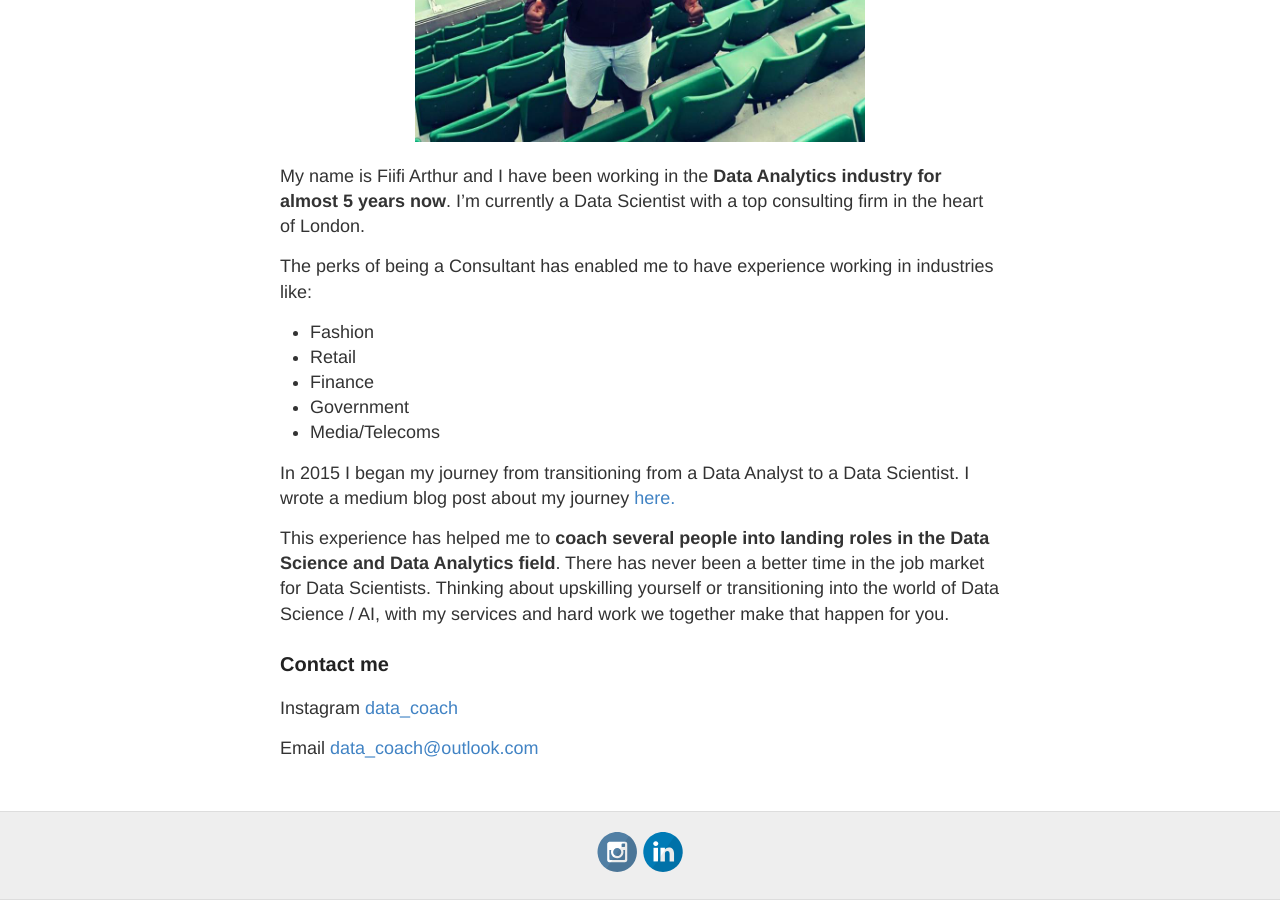
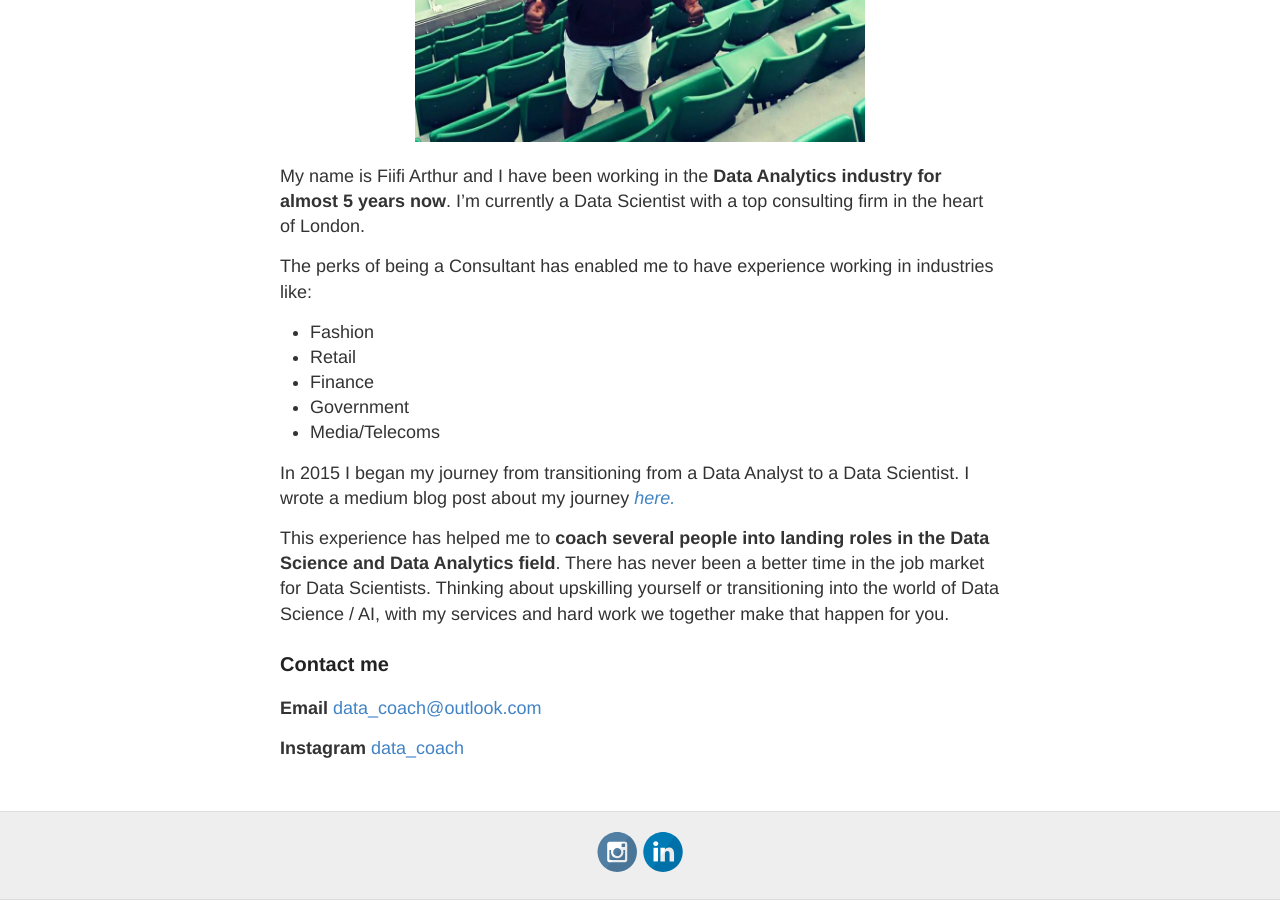
Before and after one commit to Fiifi2015/Fiifi2015.github.io, a Jekyll site: the page built from about.md, in a window 1280 px wide and 900 px high, scrolled down 671 px. Built offline with Jekyll 4.4.1, drawn with Linux system fonts in a browser that asks for light colours.

Commit message:
more changes

```diff
--- a/about.md
+++ b/about.md
@@ -17,15 +17,15 @@ The perks of being a Consultant has enabled me to have experience working in ind
 - Government
 -  Media/Telecoms
 
-In 2015 I began my journey from transitioning from a Data Analyst to a Data Scientist. I wrote a medium blog post about my journey [here.](https://medium.com/@fiifi.aarthur/data-analyst-to-data-scientist-1232da18b07c)
+In 2015 I began my journey from transitioning from a Data Analyst to a Data Scientist. I wrote a medium blog post about my journey [*here.*](https://medium.com/@fiifi.aarthur/data-analyst-to-data-scientist-1232da18b07c)
 
  This experience has helped me to **coach several people into landing roles in the Data Science and Data Analytics field**. There has never been a better time in the job market for Data Scientists. Thinking about upskilling yourself or transitioning into the world of Data Science / AI, with my services and hard work we together make that happen for you.
 
 
 ### Contact me
 
-Instagram
+**Email**
+[data_coach@outlook.com](mailto:data_coach@outlook.com)
+
+**Instagram**
 [data_coach](https://www.instagram.com/data_coach/?hl=en)
-
-Email
-[data_coach@outlook.com](mailto:data_coach@outlook.com)
```
